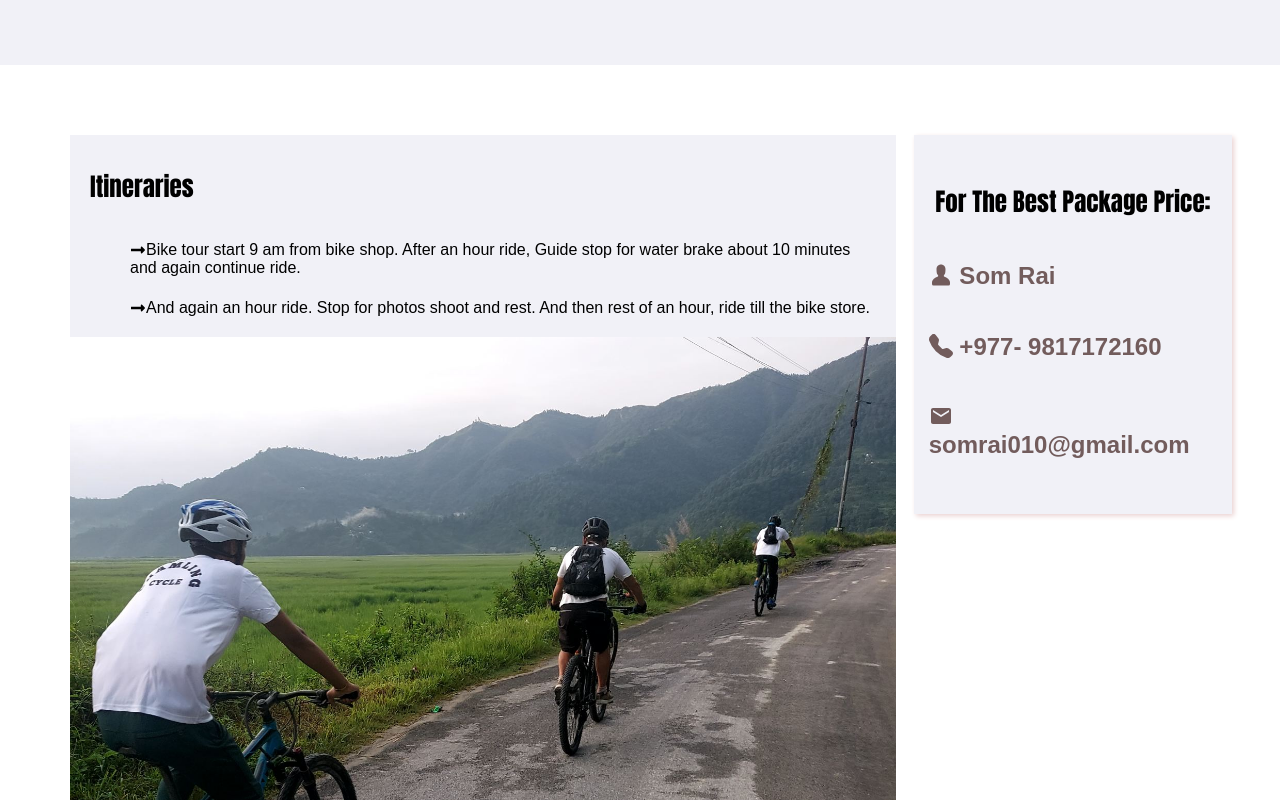
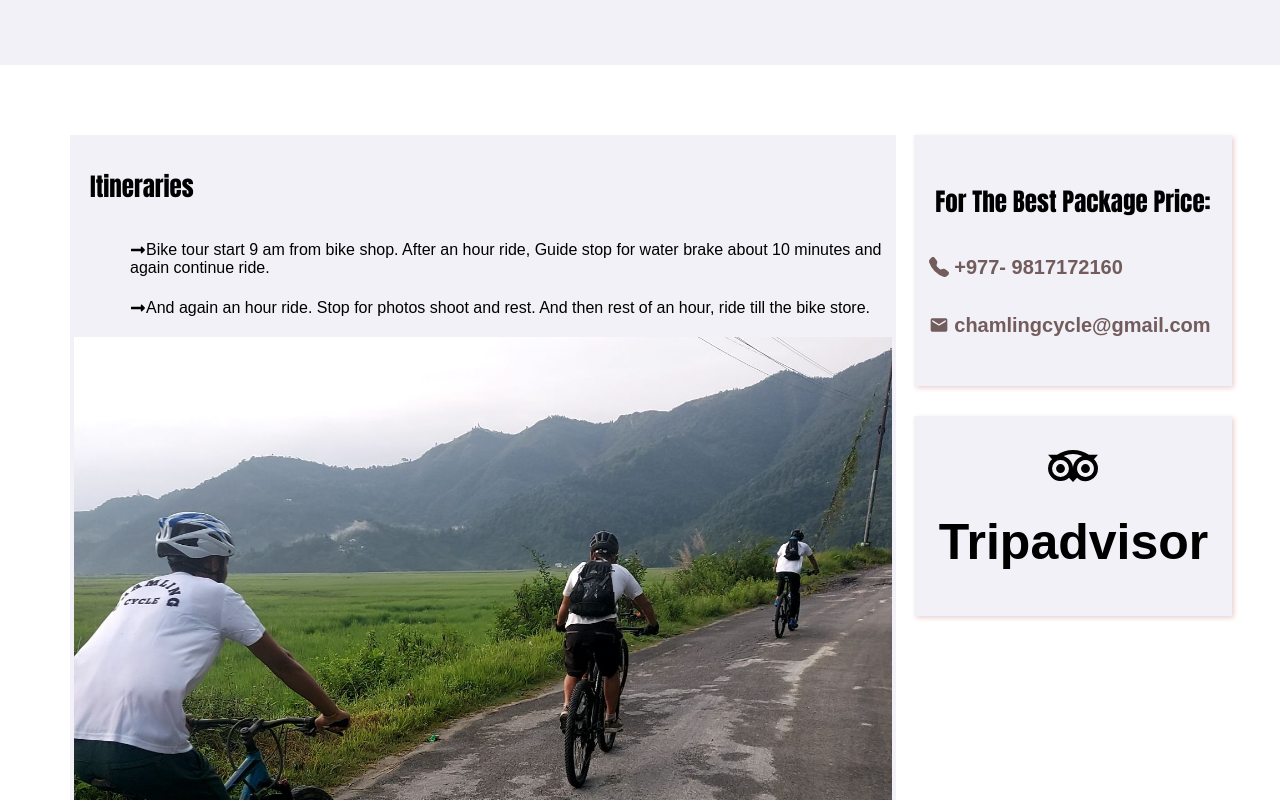
Before and after one commit to somrai010/chamling, a Next.js app: page /daytour/bamdi-short-cycling-tour in a window 1280 px wide. Shown: the part 380-1180 px from the top of the page. Built offline with nearby package versions, Linux system fonts and the light colour scheme; a web font is replaced by a local one.

Commit message:
next/image problem solved

```diff
--- a/pages/daytour/bamdi-short-cycling-tour.jsx
+++ b/pages/daytour/bamdi-short-cycling-tour.jsx
@@ -1,5 +1,7 @@
-import React from 'react'
+import React from 'react';
 import Head from 'next/head';
+import Image from 'next/image';
+
 import Nav from '../../components/Nav';
 import Navdetails from '../../components/Navdetails';
 import Footer from '../../components/Footer';
@@ -10,7 +12,8 @@ import {FaLongArrowAltRight} from 'react-icons/fa';
 import {BsFillTelephoneFill} from 'react-icons/bs';
 import {GoPerson} from 'react-icons/go';
 import {MdOutgoingMail} from 'react-icons/md';
-import {MdEmail} from 'react-icons/md'
+import {MdEmail} from 'react-icons/md';
+import {FaTripadvisor} from 'react-icons/fa';
 
 
 export default function Index() {
@@ -54,16 +57,44 @@ Bamdi Cycling Tour is 3 hours easy flat ride from the bike shop. Total distances
     </ul>
 </div>
 
-<img src='/tours/bamdi1.jpg' alt='adventure photo'/>
-   <img src='/tours/bamdi2.jpg' alt='adventure photo'/>
+<div className={styles.images}>
+
+<Image src="/tours/bamdi1.jpg" alt='adventure photo'
+
+     layout='fill'
+      />
+
+
+
+  </div>
+  <div className={styles.images}>
+
+
+
+
+  <Image src='/tours/bamdi2.jpg' alt='adventure photo'
+   layout='fill'
+    />
+
+    </div>
+
+
+
 </div>
 <div className={styles.contacts}>
   <div className={styles.contact}>
     <h4>For The Best Package Price:</h4>
-    <h5><span><GoPerson/></span> Som Rai</h5>
+    {/* <h5><span><GoPerson/></span> Som Rai</h5> */}
     <h5><span><BsFillTelephoneFill/></span> +977- 9817172160</h5>
-    <h5><span><MdEmail/></span> somrai010@gmail.com</h5>
+    <h5><span><MdEmail/></span> chamlingcycle@gmail.com</h5>
   </div>
+<a href='https://www.tripadvisor.com/Attraction_Review-g293891-d7907590-Reviews-Chamling_Cycle_Pvt_Ltd-Pokhara_Gandaki_Zone_Western_Region.html' target="_blank">
+  <div className={styles.contact}>
+
+   <h2><FaTripadvisor/></h2>
+   <h2>Tripadvisor</h2>
+  </div>
+  </a>
 </div>
     </div>
 </div>
--- a/pages/daytour/sass/daytour.module.scss
+++ b/pages/daytour/sass/daytour.module.scss
@@ -28,17 +28,22 @@
 
     div {
         margin:20px;
+    }
 
 
-    }
-    .contents {
+.contents {
+
         width:100%;
         height:auto;
         background-color: c.$easywhite;
-        .points {
+.points {
+            position: relative;
+            width:100%;
+            height:auto;
 h4 {
     font-family: c.$boldfont;
     font-weight: 100;
+
 }
 ul {
     li {
@@ -54,12 +59,31 @@ ul {
 
         }
 
-        img {
-            width:100%;
-            height:auto;
-            object-fit: cover;
+.images {
+           width:99%;
+           margin:auto;
+           min-height: 500px;
+           position: relative;
+           left:0px;
+
+           background-color: red;
+
+
+
+    img {
+        width:100%;
+        height:auto;
+        object-fit:cover;
+
+
+    }
+
+
         }
     }
+
+
+
     .contacts {
 
         width:100%;
@@ -71,8 +95,9 @@ min-height: 200px;
 margin:auto;
 background-color: c.$easywhite;
 position: sticky;
+margin-bottom: 30px;
 
-top:300;
+top:200;
 
 padding: 15px;
 box-sizing: border-box;
@@ -81,15 +106,25 @@ h4 {
     font-family: c.$boldfont;
     font-weight: 100;
     text-align: center;
+
 }
 h5 {
     font-size: 1.5rem;
     font-family: c.$defaultfont;
     color:rgb(114, 92, 92);
+    font-size: 20px;
     span {
         position: relative;
         top:3px;
     }
+}
+
+h2 {
+    text-align: center;
+    font-size: 50px;
+    font-weight: 900;
+    margin:10px;
+    font-family: c.$defaultfont;
 }
         }
     }
--- a/pages/index.tsx
+++ b/pages/index.tsx
@@ -21,7 +21,7 @@ const Home: NextPage = () => {
   return (
     <div>
       <Head>
-        <title>Mountain Bike Tour Pokhara | Cycle Trip Nepal</title>
+        <title>Cycle Tour in Nepal - The Bike Shop Pokhara</title>
         <meta name="description" content="Chamling Cycle Shop is located in Pokhrara. Which is hub of Adventures Expedition. Since 2012 Chamling Store is giving much better service to customers. Not only that our team all born for cycling / MTB. We have more than 10 years experience guides mechanics and riders staffs. And also the founder self 15 years experienced in Mountain Biking in al sectors." />
         <link rel="icon" href="/logo.jpg" />
         <meta property="og:image" content='/slide/6.jpg' />
```
